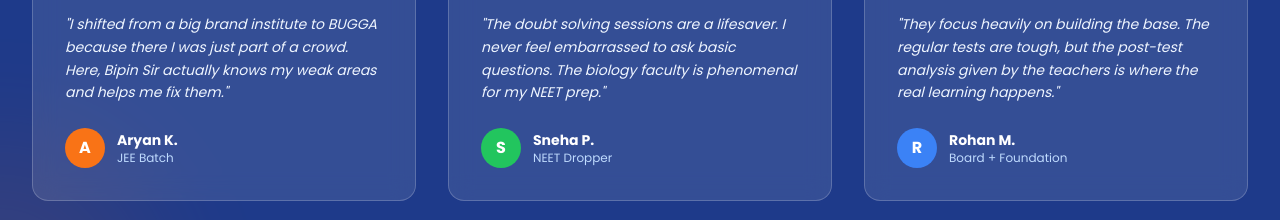
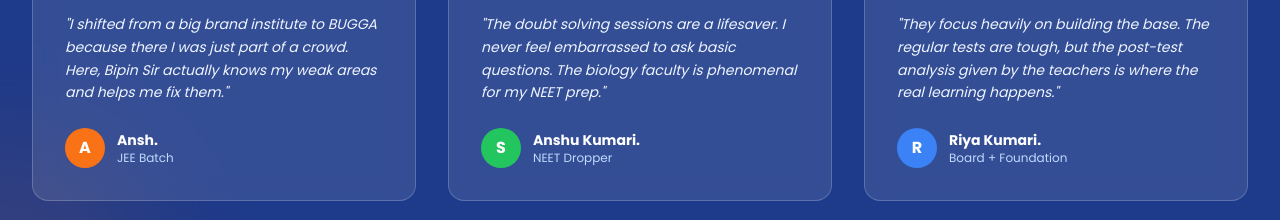
Before and after one commit to KumarShivam-Dce/bugga, a plain HTML site: page index.html in a window 1280 px wide. Shown: the part 5124-5344 px from the top of the page. Drawn offline with nearby package versions, Linux system fonts and the light colour scheme.

Commit message:
Update index.html

```diff
--- a/index.html
+++ b/index.html
@@ -469,7 +469,7 @@
                     <div class="flex items-center">
                         <div class="w-10 h-10 bg-brand-orange rounded-full flex items-center justify-center text-white font-bold mr-3">A</div>
                         <div>
-                            <h4 class="text-white font-bold text-sm">Aryan K.</h4>
+                            <h4 class="text-white font-bold text-sm">Ansh.</h4>
                             <p class="text-blue-200 text-xs">JEE Batch</p>
                         </div>
                     </div>
@@ -484,7 +484,7 @@
                     <div class="flex items-center">
                         <div class="w-10 h-10 bg-green-500 rounded-full flex items-center justify-center text-white font-bold mr-3">S</div>
                         <div>
-                            <h4 class="text-white font-bold text-sm">Sneha P.</h4>
+                            <h4 class="text-white font-bold text-sm">Anshu Kumari.</h4>
                             <p class="text-blue-200 text-xs">NEET Dropper</p>
                         </div>
                     </div>
@@ -499,7 +499,7 @@
                     <div class="flex items-center">
                         <div class="w-10 h-10 bg-blue-500 rounded-full flex items-center justify-center text-white font-bold mr-3">R</div>
                         <div>
-                            <h4 class="text-white font-bold text-sm">Rohan M.</h4>
+                            <h4 class="text-white font-bold text-sm">Riya Kumari.</h4>
                             <p class="text-blue-200 text-xs">Board + Foundation</p>
                         </div>
                     </div>
```
